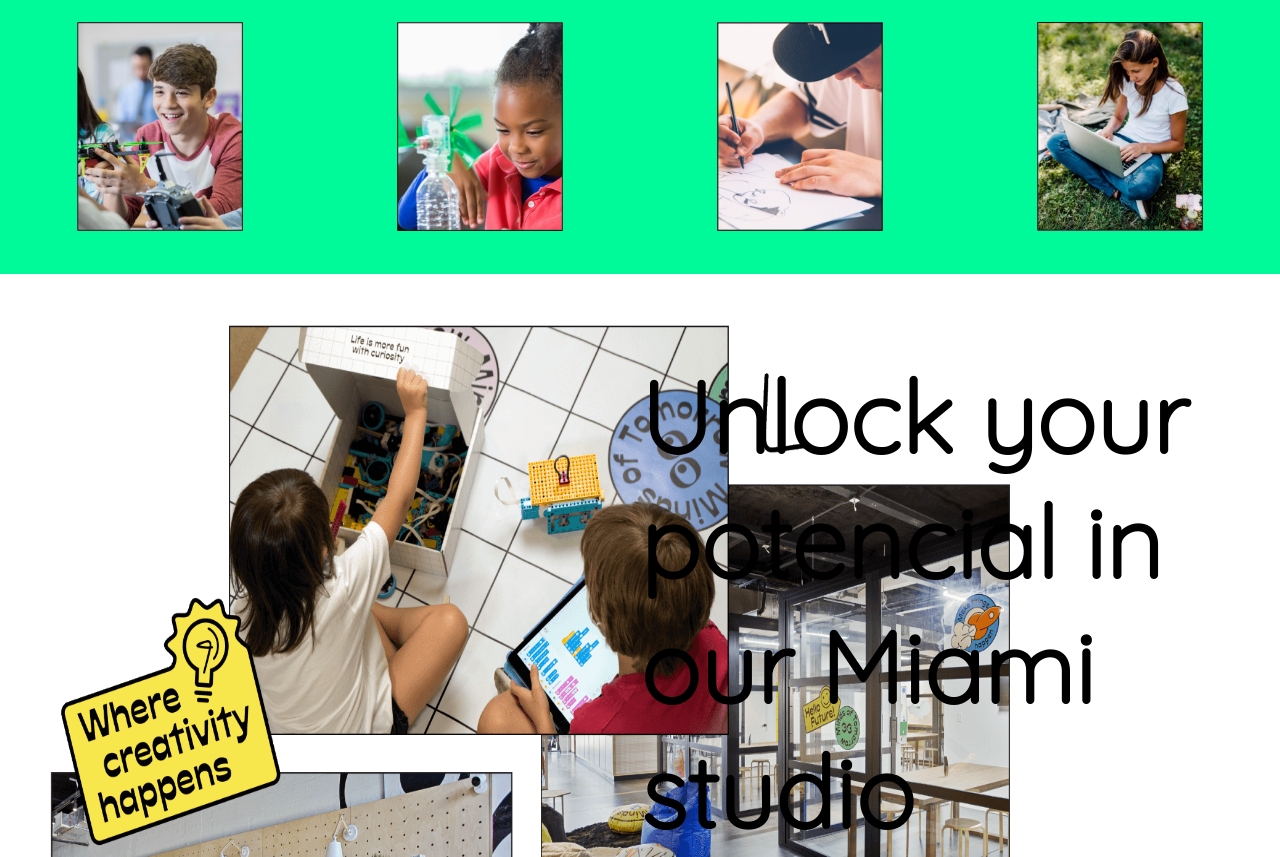
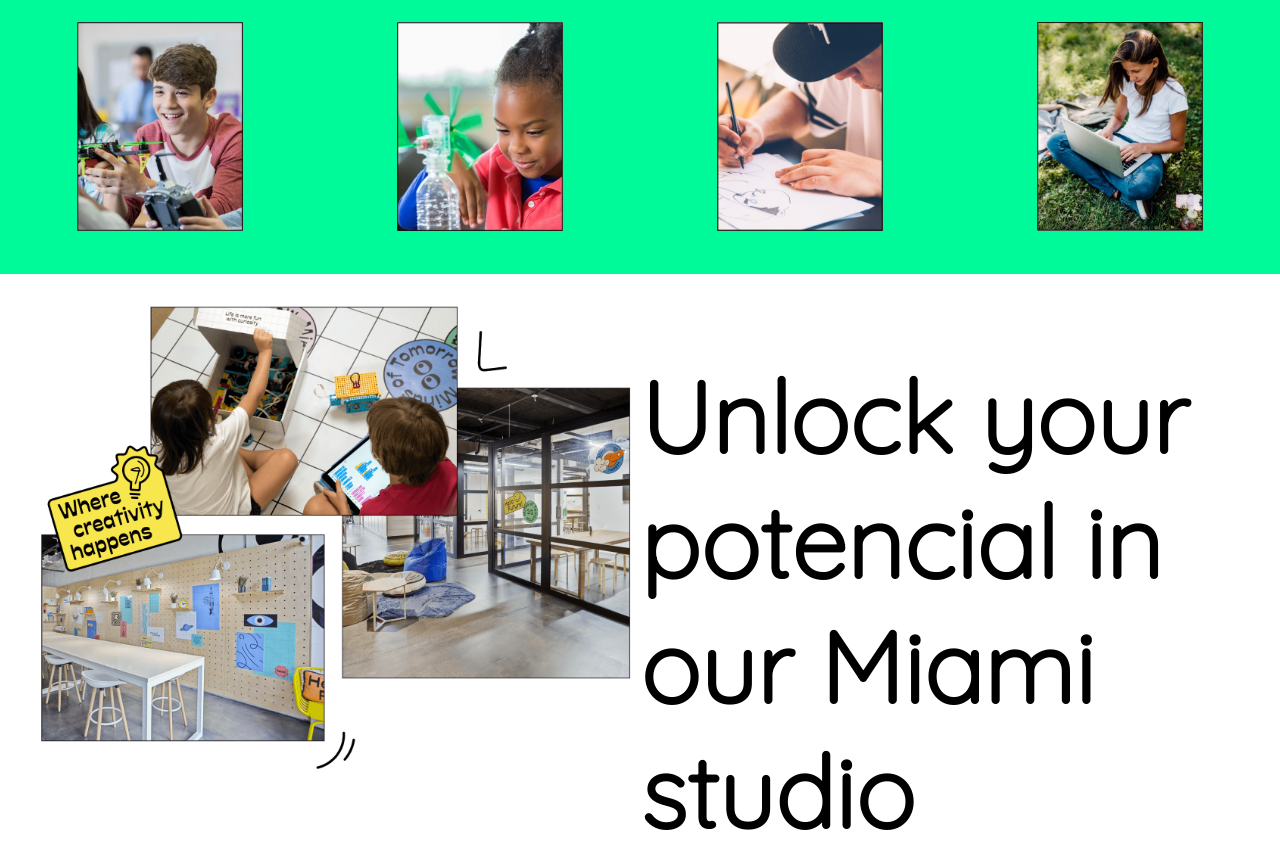
Before and after one commit to Jinquan089/Minds-Of-Tomorrow, a plain HTML site: page index.html in a window 1280 px wide. Shown: the part 3367-4224 px from the top of the page. Drawn offline with Linux system fonts and the light colour scheme.

Commit message:
4/9/2021

```diff
--- a/css/style.css
+++ b/css/style.css
@@ -110,8 +110,8 @@
     }
 
     .column3 img {
-        width: 1000px;
-        height: 1000px;
+        width: 100%;
+        height: 100%;
     }
 
     .column4 {
```
